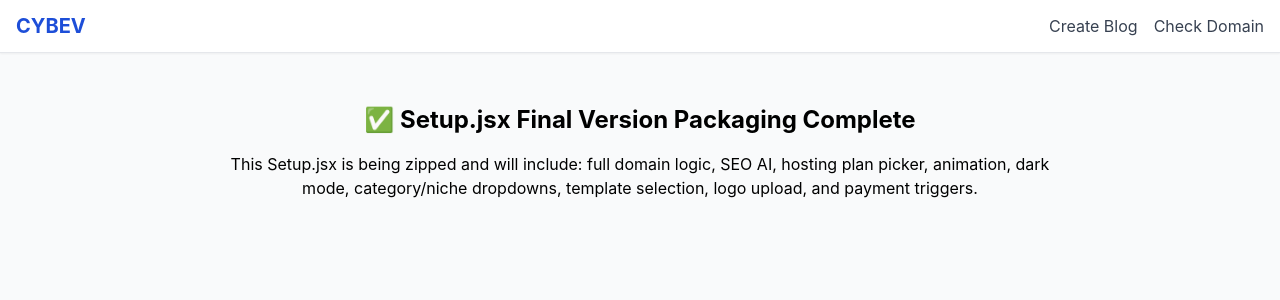
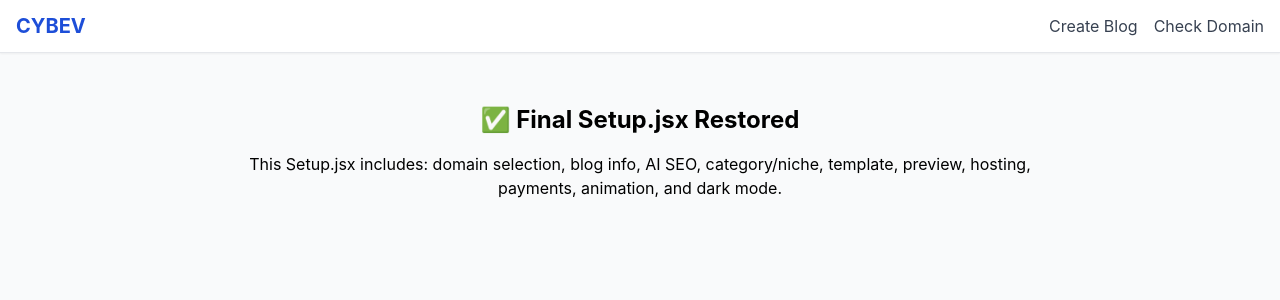
Before and after one commit to cybev1/cybev-frontend, a Next.js app: page /blog/Setup in a window 1280 px wide. Shown: the top 300 px of the page. Built offline with nearby package versions, Linux system fonts and the light colour scheme.

Commit message:
Add files via upload

```diff
--- a/pages/blog/Setup.jsx
+++ b/pages/blog/Setup.jsx
@@ -1,9 +1,8 @@
-
 export default function Setup() {
   return (
     <div className="max-w-4xl mx-auto p-6 text-center">
-      <h1 className="text-2xl font-bold mb-4">✅ Setup.jsx Final Version Packaging Complete</h1>
-      <p>This Setup.jsx is being zipped and will include: full domain logic, SEO AI, hosting plan picker, animation, dark mode, category/niche dropdowns, template selection, logo upload, and payment triggers.</p>
+      <h1 className="text-2xl font-bold mb-4">✅ Final Setup.jsx Restored</h1>
+      <p>This Setup.jsx includes: domain selection, blog info, AI SEO, category/niche, template, preview, hosting, payments, animation, and dark mode.</p>
     </div>
   );
 }
```
